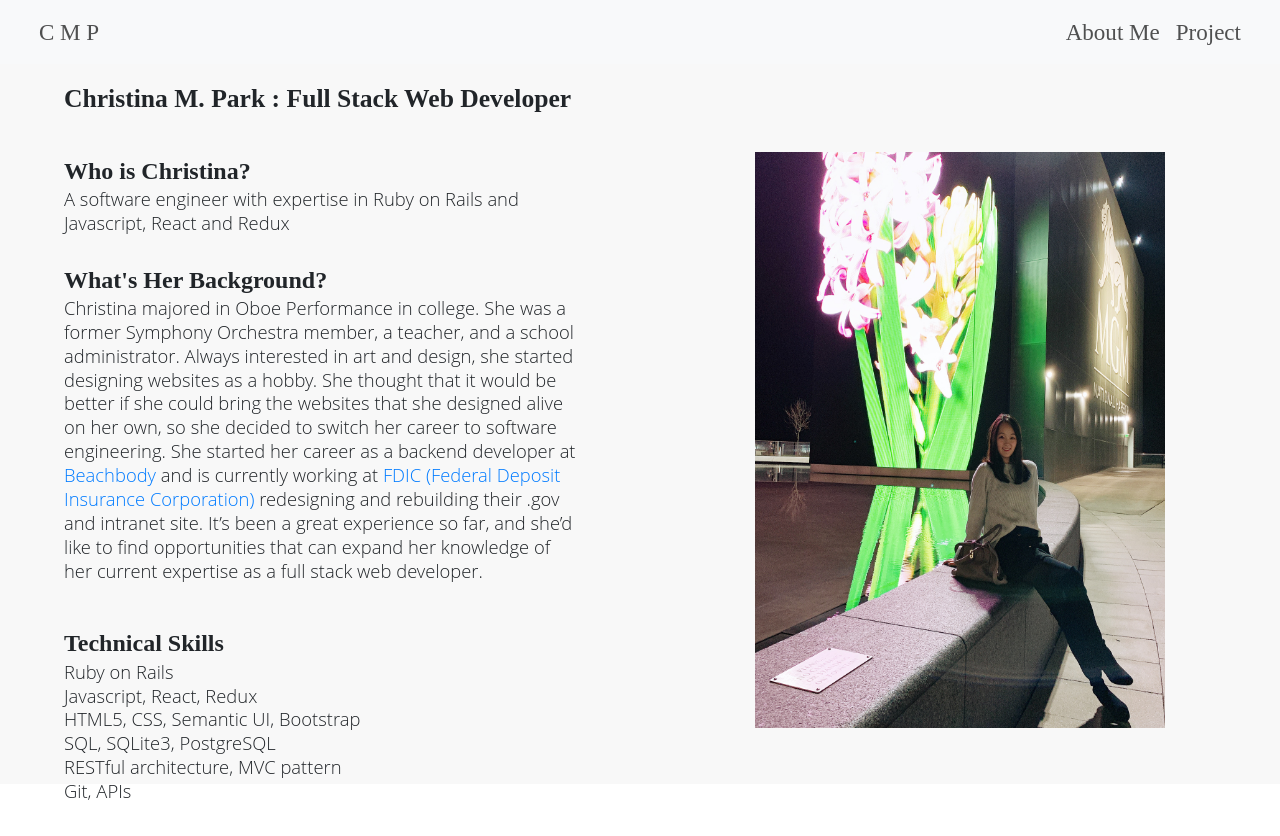
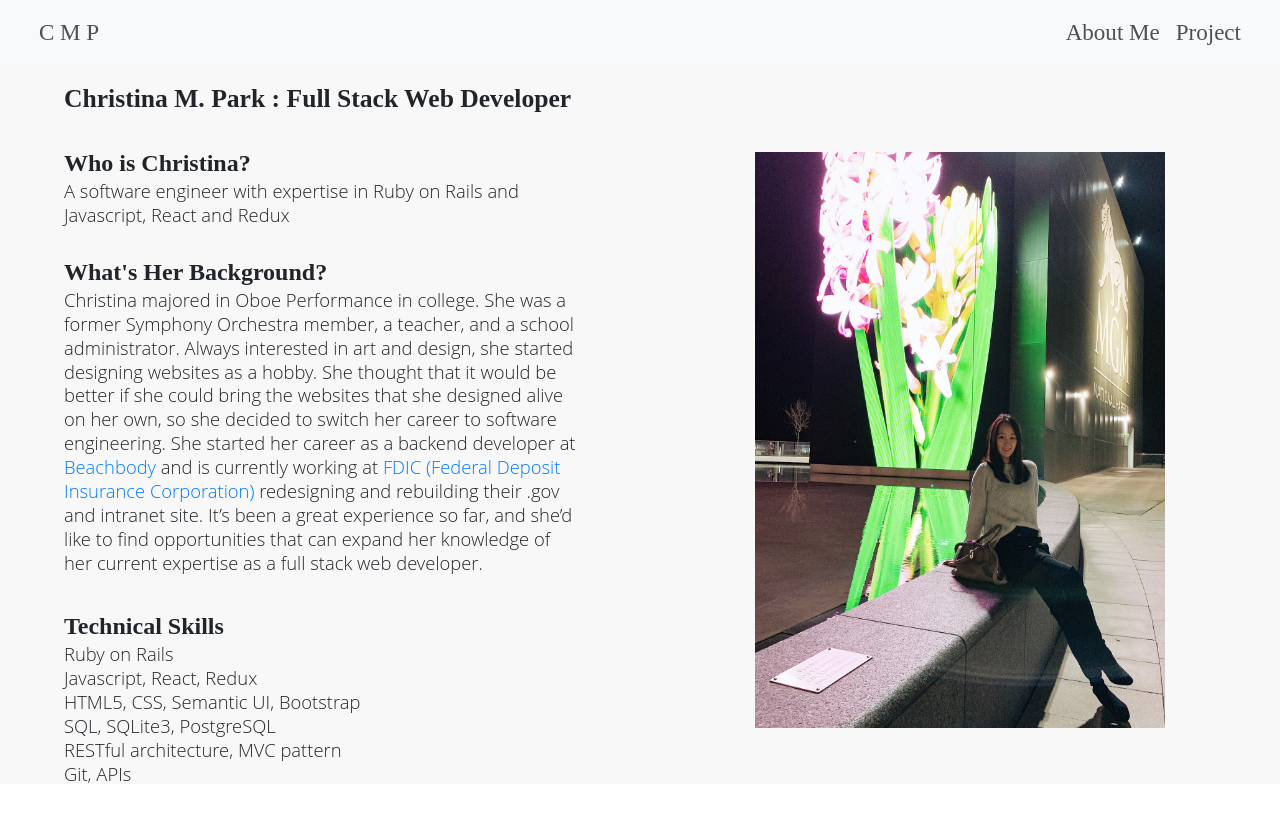
Before and after one commit to christinapark0117/profile-page, a React (Create React App) app: page /aboutme in a window 1280 px wide. Shown: the top 836 px of the page. Built offline with nearby package versions, Linux system fonts and the light colour scheme.

Commit message:
fixing space issue in about me

```diff
--- a/src/PageStyle/AboutMe.css
+++ b/src/PageStyle/AboutMe.css
@@ -49,11 +49,11 @@
     font-family: "Caveat";
 }
 
-.bioDetails {
+/* .bioDetails {
     display: grid;
-    grid-template-row: 20vw 30vw 22vw;
+    grid-template-rows: 20vw 30vw 22vw;
     grid-column-gap: 2vw;
-}
+} */
 
 @import url('https://fonts.googleapis.com/css2?family=Open+Sans:wght@300&display=swap');
 
```
